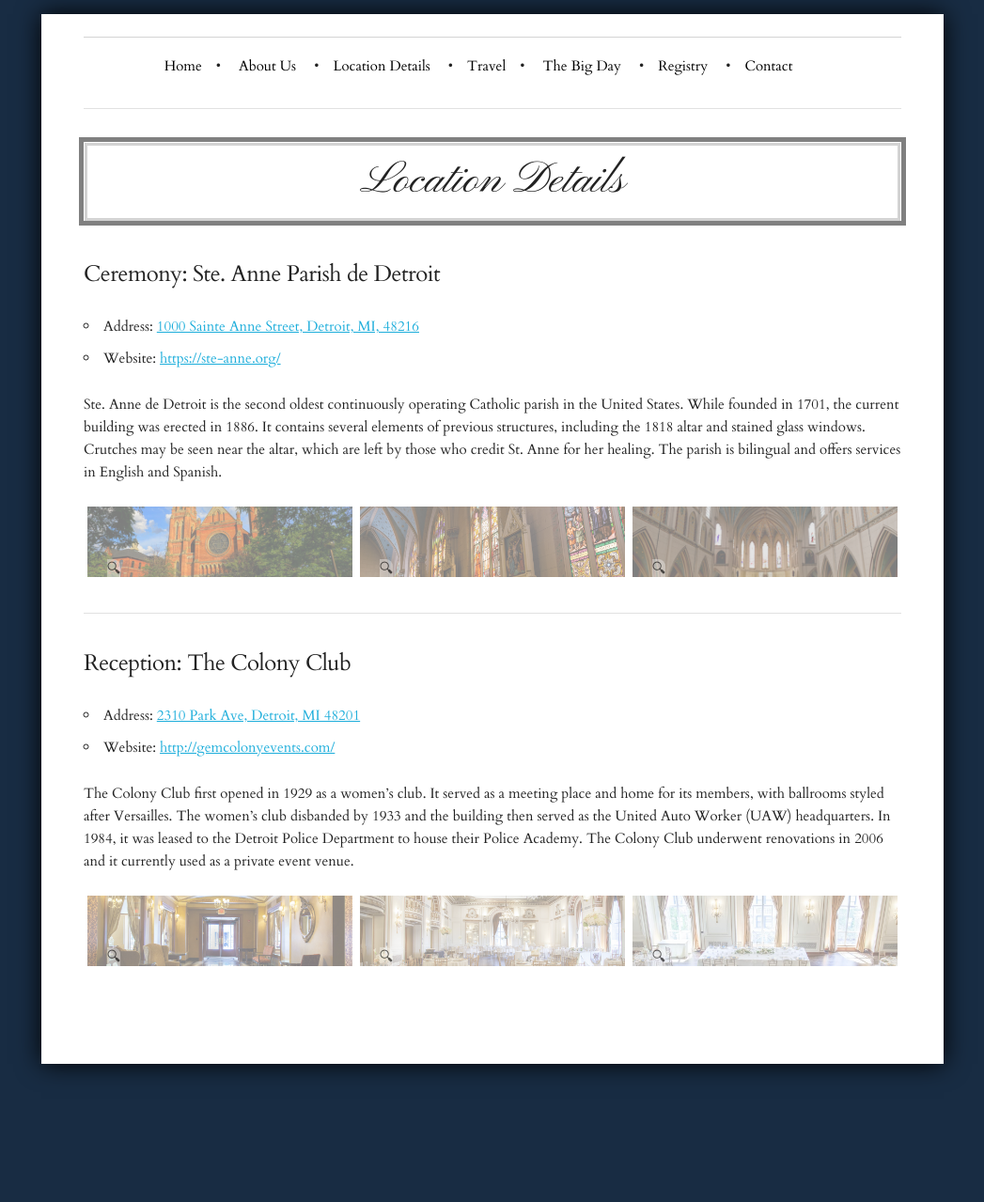
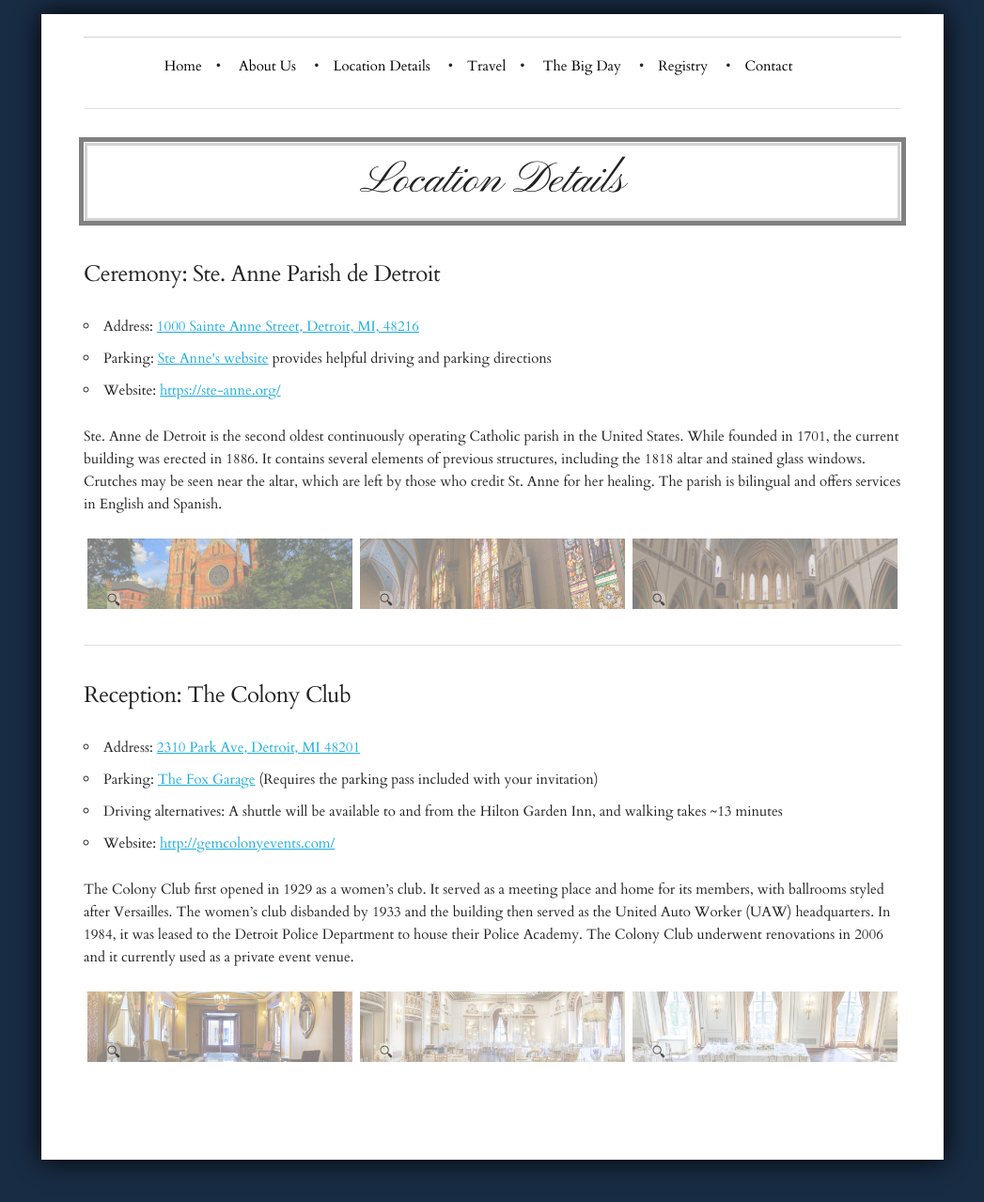
Before and after one commit to cjjeakle/DroletJeakleWedding, a Jekyll site: the page built from location_details/index.html, in a window 1280 px wide. Shown: the whole page at 94% size, without its empty margins (116-1163 px from the left). Built offline with Jekyll 4.4.1, drawn with Linux system fonts in a browser that asks for light colours; nearby versions of some CDN libraries; before the commit the page ends 1177 px from its top, so only the background shows below that.

Commit message:
Added driving and parking info

```diff
--- a/location_details/index.html
+++ b/location_details/index.html
@@ -3,10 +3,11 @@ title: Location Details
 layout: default
 ---
 
-<h5>Ceremony: Ste. Anne Parish de Detroit</h5>
+<h5 id="steanne">Ceremony: Ste. Anne Parish de Detroit</h5>
 <p>
 <ul>
   <li>Address: <a href="https://goo.gl/maps/BFkpTrDJyRN2">1000 Sainte Anne Street, Detroit, MI, 48216</a></li>
+  <li>Parking: <a href="https://ste-anne.org/about-us/directions/">Ste Anne's website</a> provides helpful driving and parking directions
   <li>Website: <a href="https://ste-anne.org/">https://ste-anne.org/</a></li>
 </ul>
 Ste. Anne de Detroit is the second oldest continuously operating Catholic parish in the United States.
@@ -59,10 +60,12 @@ The parish is bilingual and offers services in English and Spanish.
 
 <hr />
 
-<h5>Reception: The Colony Club</h5>
+<h5 id="colonyclub">Reception: The Colony Club</h5>
 <p>
 <ul>
   <li>Address: <a href="https://goo.gl/maps/eqvfm2j59F72">2310 Park Ave, Detroit, MI 48201</a></li>
+  <li>Parking: <a href="https://goo.gl/maps/FgNMfBznkM82">The Fox Garage</a> (Requires the parking pass included with your invitation)
+  <li>Driving alternatives: A shuttle will be available to and from the Hilton Garden Inn, and walking takes ~13 minutes</li>
   <li>Website: <a href="http://gemcolonyevents.com/">http://gemcolonyevents.com/</a></li>
 </ul>
 The Colony Club first opened in 1929 as a women’s club.
--- a/the_big_day/index.html
+++ b/the_big_day/index.html
@@ -20,7 +20,7 @@ layout: default
       <li class="row">
         <div class="three columns"><b>4:00 PM</b></div>
         <div class="nine columns">
-          Beginning of Mass at Ste. Anne de Detroit
+          Beginning of Mass at <a href="/location_details#steanne">Ste. Anne de Detroit</a>
           <br>
           <div class="note">
             Please refrain from the use of electronics and personal photography
@@ -33,7 +33,7 @@ layout: default
       </li>
       <li class="row">
         <div class="three columns"><b>5:45 PM</b></div>
-        <div class="nine columns">Beginning of Cocktail Hour in the Colony Club's 1<sup>st</sup> floor lobby</div>
+        <div class="nine columns">Beginning of Cocktail Hour in the <a href="/location_details#colonyclub">Colony Club's</a> 1<sup>st</sup> floor lobby</div>
       </li>
       <li class="row">
         <div class="three columns"><b>6:45 PM</b></div>
```
